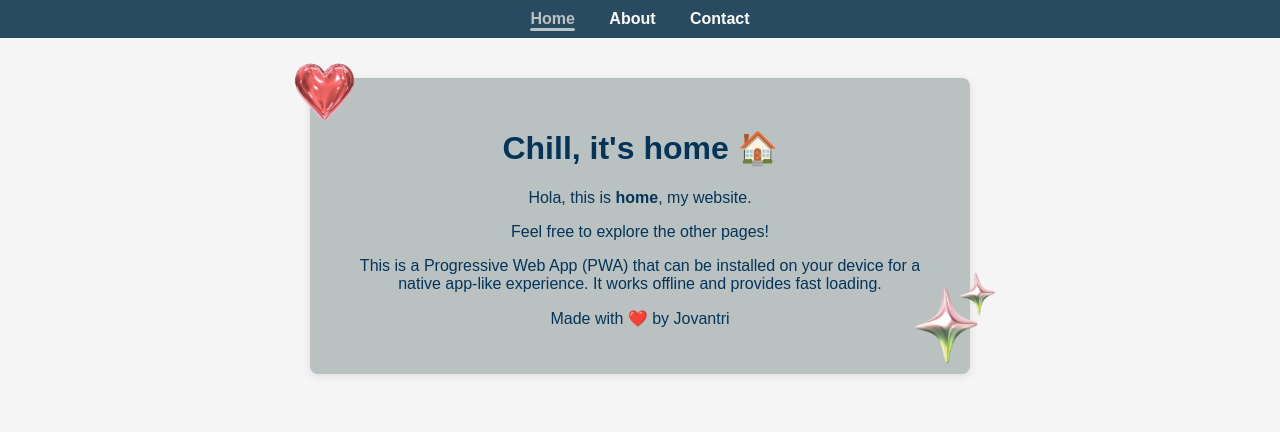
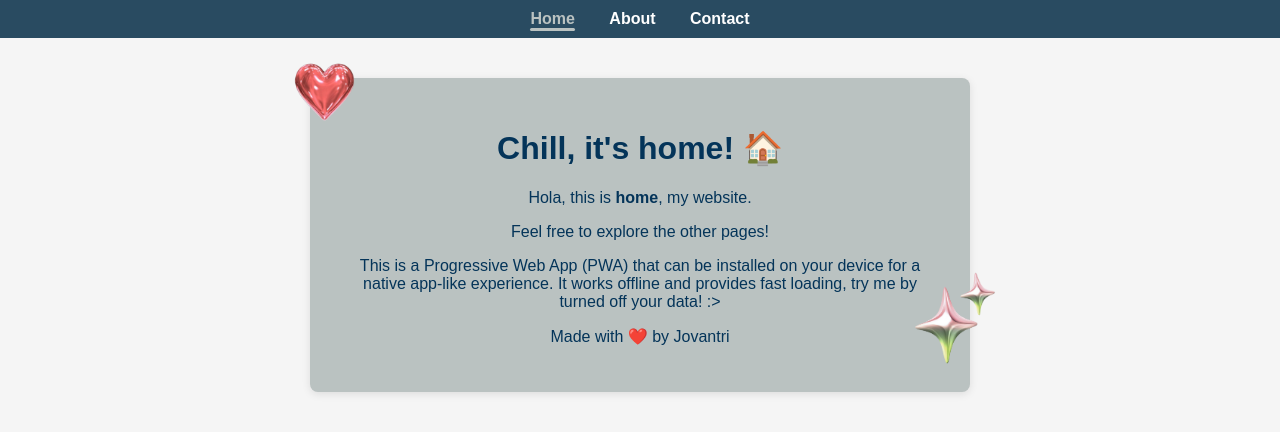
Before and after one commit to Joovzx/tugas-web-design, a plain HTML site: page index.html in a window 1280 px wide. Drawn offline with Linux system fonts and the light colour scheme.

Commit message:
last changes

```diff
--- a/index.html
+++ b/index.html
@@ -117,10 +117,10 @@
     <div class="container">
         <img src="./elements/love.png" class="img-free img-rotate-15">
         <img src="./elements/pg-sparkle.png" class="img-free0 img-rotate-15">
-        <h1>Chill, it's home 🏠</h1>
+        <h1>Chill, it's home! 🏠</h1>
         <p>Hola, this is <b>home</b>, my website.</p>
         <p>Feel free to explore the other pages!</p>
-        <p>This is a Progressive Web App (PWA) that can be installed on your device for a native app-like experience. It works offline and provides fast loading.</p>
+        <p>This is a Progressive Web App (PWA) that can be installed on your device for a native app-like experience. It works offline and provides fast loading, try me by turned off your data! :></p>
         <p>Made with ❤️ by Jovantri</p>
         <button id="install-btn">Install App</button>
     </div>
```
Also changed, not shown: offline.html (+2 -2 lines).
